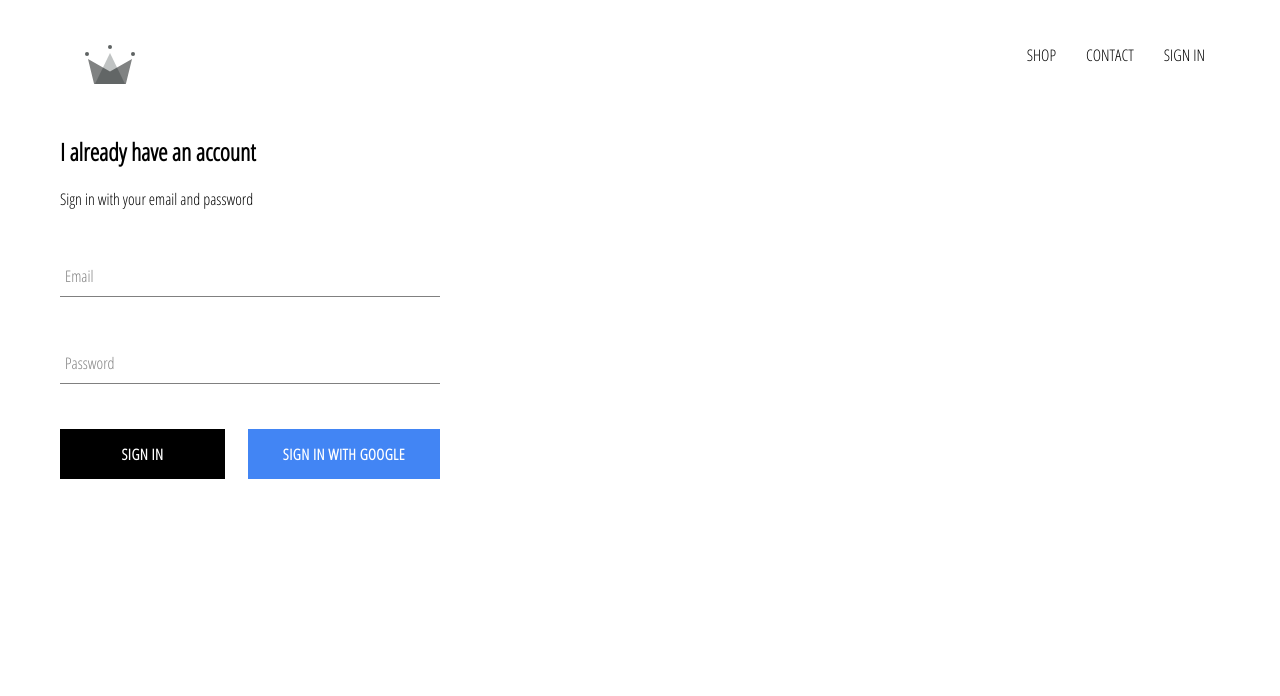
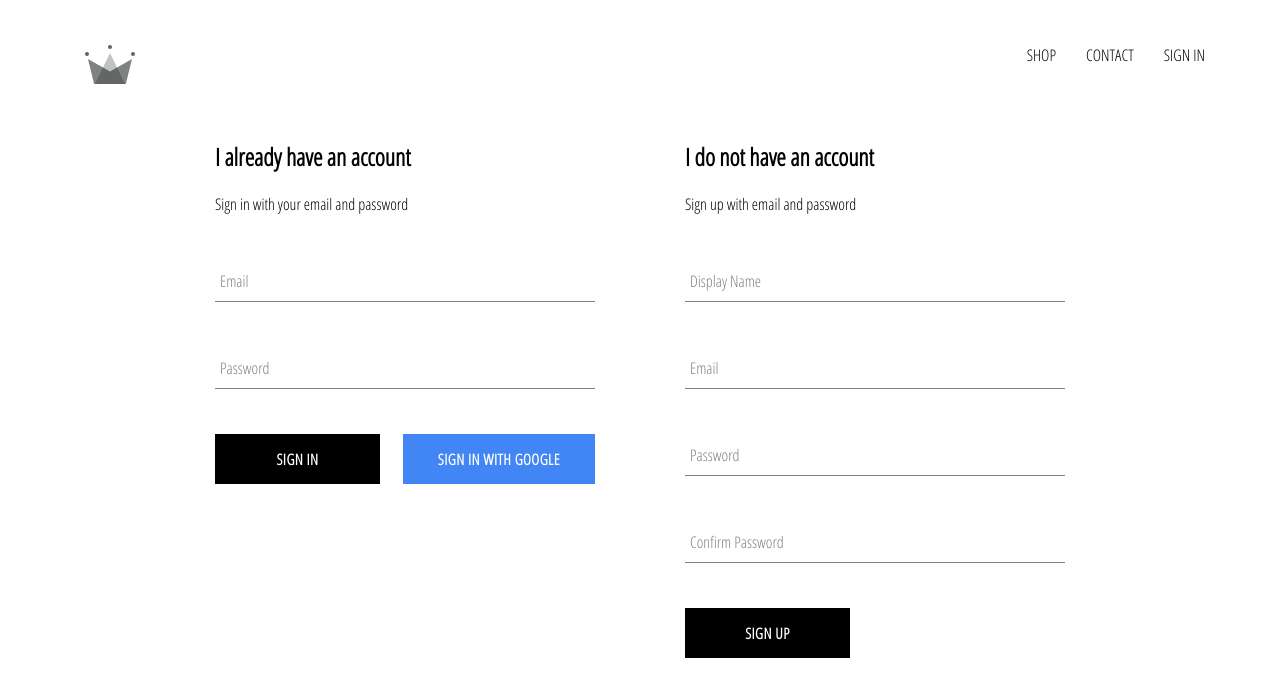
Before and after one commit to namrataswain/E-commerce, a React (Create React App) app: page /signin in a window 1280 px wide. Shown: the top 696 px of the page. Built offline with nearby package versions, Linux system fonts and the light colour scheme; no server answers.

Commit message:
Created sign up component and storing the user into firestore via email and password method

```diff
--- a/src/App.js
+++ b/src/App.js
@@ -21,10 +21,31 @@
 
   componentDidMount() {
 
-    this.unsubscribeFromAuth = auth.onAuthStateChanged( async user => {
-      createUserProfileDocument(user); //storing the data of the user into the firestore
-      //next is to think about storing data into the state of the component of our app
-    })
+    this.unsubscribeFromAuth = auth.onAuthStateChanged( async userAuth => {
+      // createUserProfileDocument(user); //storing the data of the user into the firestore
+      // //next is to think about storing data into the state of the component of our app
+
+
+      if (userAuth) {
+        const userRef = await createUserProfileDocument(userAuth);
+
+        userRef.onSnapshot(snapShot => { //listens to the userRef and get the first state of the userRef
+          this.setState({ //setState is asynchronous
+            currentUser :{
+              id : snapShot.id,
+              ...snapShot.data()
+              }
+          })
+          console.log(this.state)
+        })  ;
+      }
+      else {
+        this.setState({currentUser : userAuth})
+      }
+
+
+    }
+    )
   }
 
   componentWillUnmount() {
--- a/src/Components/form-input/form-input.component.jsx
+++ b/src/Components/form-input/form-input.component.jsx
@@ -5,7 +5,7 @@
  <div className = 'group'>
  <input className='form-input' onChange ={handleChange} {...otherProps} />
  {label ?
-     (<label className = {`${otherProps.value.length} ? 'shrink' : ''} form-input-label`}>
+     (<label className = {`${otherProps.value.length ? 'shrink' : ''} form-input-label`}>
      {label}
      </label>
      )
--- a/src/Components/sign-in/sign-in.styles.scss
+++ b/src/Components/sign-in/sign-in.styles.scss
@@ -4,7 +4,7 @@
     flex-direction: column;
 
     .title {
-        margin: 10px 10px;
+        margin: 10px 0;
     }
     .buttons {
         display: flex;
--- /dev/null
+++ b/src/Components/sign-up/sign-up.component.jsx
@@ -0,0 +1,111 @@
+import React from 'react';
+import './sign-up.styles.scss';
+import FormInput from '../../Components/form-input/form-input.component';
+import CustomButton from '../../Components/custom-button/custom-button.component';
+import {auth, createUserProfileDocument} from '../../firebase/firebase.utils';
+
+class SignUp extends React.Component {
+
+    constructor(props) {
+        super(props);
+        this.state = {
+            displayName : '',
+            email: '',
+            password: '',
+            confirmPassword :''
+        }
+    }
+
+    handleSubmit = async event => {
+        event.preventDefault() ;
+        const {displayName, email, password, confirmPassword} = this.state
+
+        if (password !== confirmPassword ) {
+            alert("password do not match");
+            return;
+        }
+
+        try {
+
+            const {user} = await auth.createUserWithEmailAndPassword(email, password) //destruct the user from the result
+
+
+            await createUserProfileDocument(user, {displayName});
+
+            this.setState({
+
+                displayName : '',
+            email: '',
+            password: '',
+            confirmPassword :''
+            })
+        }
+        catch (error){
+            console.log(error.message)
+        }
+    }
+
+     handleChange = event =>{
+         const { name, value }= event.target;
+
+         this.setState({[name] : value});
+     }
+
+
+    render() {
+        const {displayName, email, password, confirmPassword} = this.state //destruct the values from our state
+        return(
+            <div className='sign-up'>
+            <h2> I do not have an account</h2>
+            <span>Sign up with email and password</span>
+            <form className='sign-up-form' onSubmit= {this.handleSubmit}>
+            <FormInput
+            type = 'text'
+            name = 'displayName'
+            value = {displayName}
+            onChange = {this.handleChange}
+            label = 'Display Name'
+            required
+            />
+
+            <FormInput
+            type = 'email'
+            name = 'email'
+            value = {email}
+            onChange = {this.handleChange}
+            label = 'Email'
+            required
+            />
+
+
+
+            <FormInput
+            type = 'password'
+            name = 'password'
+            value = {password}
+            onChange = {this.handleChange}
+            label = 'Password'
+            required
+            />
+
+            <FormInput
+            type = 'password'
+            name = 'confirmPassword'
+            value = {confirmPassword}
+            onChange = {this.handleChange}
+            label = 'Confirm Password'
+            required
+            />
+
+            <CustomButton  type='submit'>SIGN UP </CustomButton>
+
+            </form>
+
+
+            </div>
+        )
+    }
+
+
+}
+export default SignUp;
--- /dev/null
+++ b/src/Components/sign-up/sign-up.styles.scss
@@ -0,0 +1,9 @@
+.sign-up {
+    display: flex;
+    flex-direction: column;
+    width: 380px;
+
+    .title {
+      margin: 10px 0;
+    }
+  }
--- a/src/Pages/sign-in-and-sign-up/sign-in-and-sign-up.component.jsx
+++ b/src/Pages/sign-in-and-sign-up/sign-in-and-sign-up.component.jsx
@@ -1,12 +1,14 @@
 import React from 'react';
 import './sign-in-and-sign-up.styles.scss';
 import SignIn from '../../Components/sign-in/sign-in.component';
+import SignUp from '../../Components/sign-up/sign-up.component';
 
 const SignInAndSignUpPage = () => (
     <div className='sign-in-and-sign-up'>
 
     <SignIn/>
+    <SignUp/>
     </div>
-)
+);
 
 export default SignInAndSignUpPage;
--- a/src/Pages/sign-in-and-sign-up/sign-in-and-sign-up.styles.scss
+++ b/src/Pages/sign-in-and-sign-up/sign-in-and-sign-up.styles.scss
@@ -0,0 +1,7 @@
+
+.sign-in-and-sign-up {
+    width: 850px;
+    display: flex;
+    justify-content: space-between;
+    margin: 30px auto;
+  }
```
